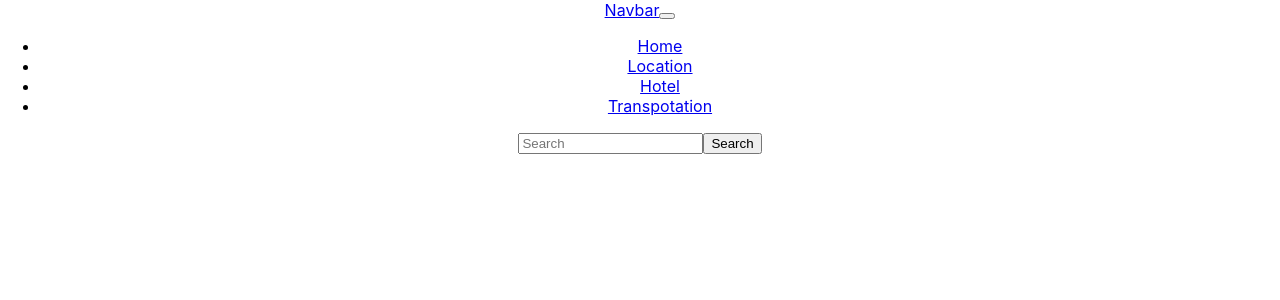
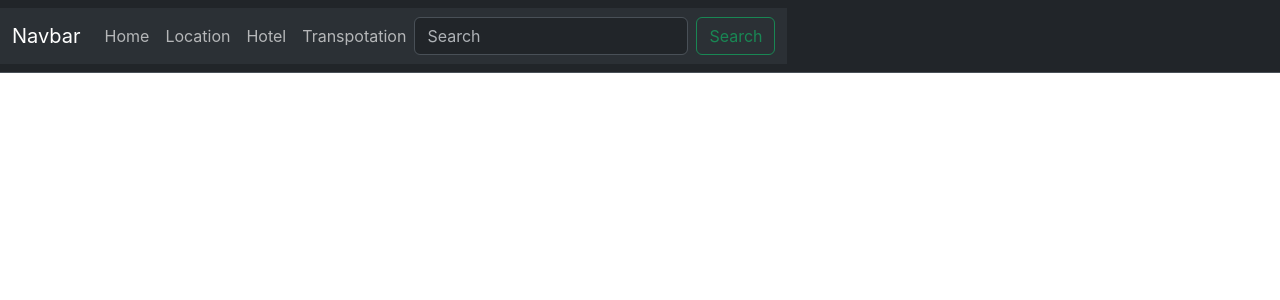
Before and after one commit to dayani04/TravelEase, a React (Create React App) app: page / in a window 1280 px wide. Shown: the top 300 px of the page. Built offline with nearby package versions, Linux system fonts and the light colour scheme.

Commit message:
bootstrap downlode

```diff
--- a/package.json
+++ b/package.json
@@ -6,6 +6,7 @@
     "@testing-library/jest-dom": "^5.17.0",
     "@testing-library/react": "^13.4.0",
     "@testing-library/user-event": "^13.5.0",
+    "bootstrap": "^5.3.1",
     "react": "^18.2.0",
     "react-dom": "^18.2.0",
     "react-scripts": "5.0.1",
--- a/src/App.js
+++ b/src/App.js
@@ -8,7 +8,6 @@ function App() {
       <BrowserRouter>
       <Routes>
         <Route path="/" element={<Home/>}/>
-
       </Routes>
       </BrowserRouter>
     </div>
--- a/src/component/molecules/NavBar/index.jsx
+++ b/src/component/molecules/NavBar/index.jsx
@@ -3,6 +3,7 @@ import NavItems from "../../atoms/NavItems";
 const NavBar=()=>{
     return (
         <div>
+          <div class="navbar bg-dark border-bottom border-body"data-bs-theme="dark">
             <nav class="navbar navbar-expand-lg bg-body-tertiary">
         <div class="container-fluid">
           <a class="navbar-brand" href="#">Navbar</a>
@@ -12,9 +13,11 @@ const NavBar=()=>{
           <div class="collapse navbar-collapse" id="navbarSupportedContent">
             <ul class="navbar-nav me-auto mb-2 mb-lg-0">
              <NavItems name={'Home'} path={'/'}/>
-             <NavItems name={'Location'} path={'/Link'}/>
-             <NavItems name={'Hotel'} path={'/Location'}/>
+             <NavItems name={'Location'} path={'/Location'}/>
+             <NavItems name={'Hotel'} path={'/Hotel'}/>
              <NavItems name={'Transpotation'} path={'/Transpotation'}/>
+
+
             </ul>
             <form class="d-flex" role="search">
               <input class="form-control me-2" type="search" placeholder="Search" aria-label="Search"/>
@@ -24,6 +27,7 @@ const NavBar=()=>{
         </div>
       </nav>
       </div>
+      </div>
     )
 }
 export default NavBar;
--- a/src/index.js
+++ b/src/index.js
@@ -1,3 +1,5 @@
+import 'bootstrap/dist/css/bootstrap.min.css';
+import "bootstrap/dist/js/bootstrap.bundle.min";
 import React from 'react';
 import ReactDOM from 'react-dom/client';
 import './index.css';
```
Also changed, not shown: 1 other file (tests, documents, lock files or other folders).
